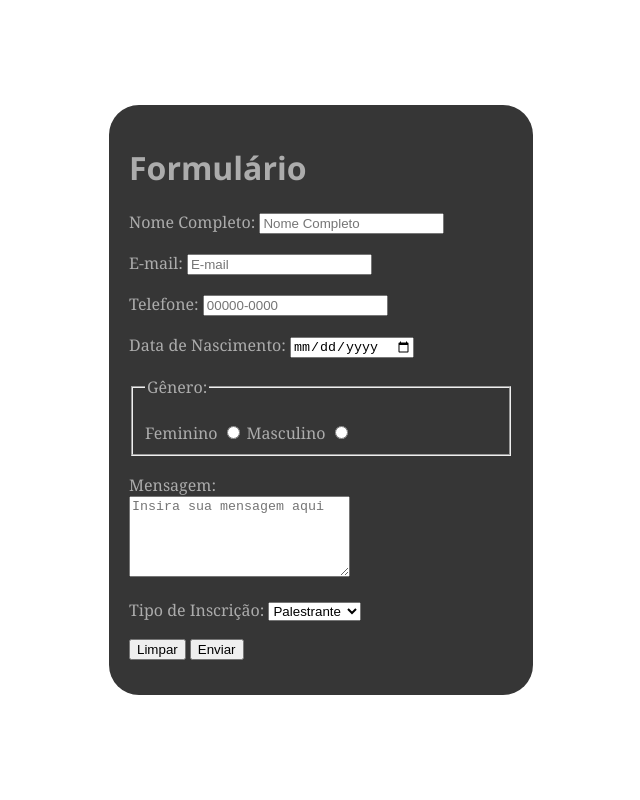
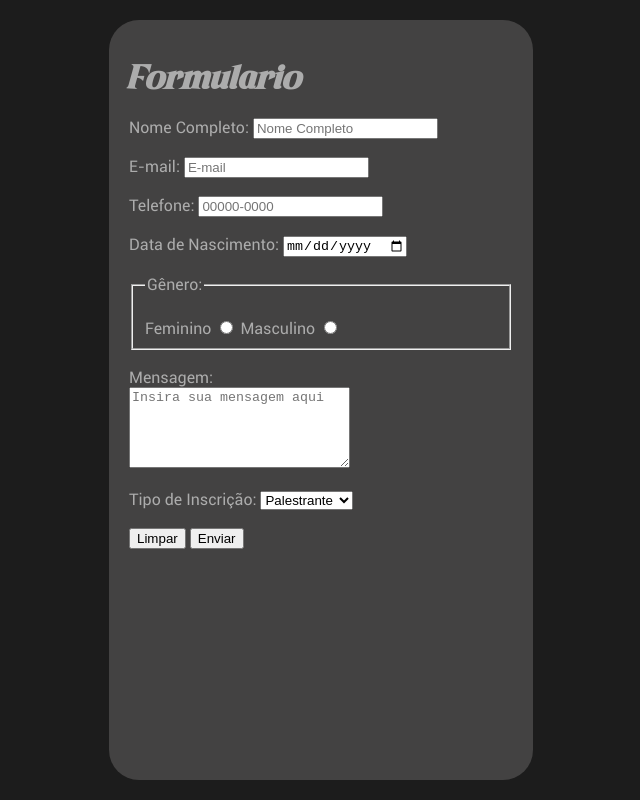
Before and after one commit to Dorettto/Dorettto.github.io, a plain HTML site: page index.html in a window 1280 px wide. Shown: the whole page, without its empty margins (319-959 px from the left). Drawn offline with Linux system fonts and the light colour scheme.

Commit message:
[style] atualização das fontes

```diff
--- /dev/null
+++ b/css/style.css
@@ -0,0 +1,38 @@
+@font-face {
+    font-family: 'moment' ;
+    src: url(../fonts/Aesthetic\ Moment\ \ Italic\ Personal\ Used.ttf);
+}
+@font-face {
+    font-family: 'roboto';
+    src: url(../fonts/Roboto-Regular.ttf);
+}
+
+body{
+    background-color: rgb(28, 28, 28);
+}
+
+#janela {
+    background-color: rgb(67, 66, 66);
+
+    position: absolute;
+    top: 50%;
+    left: 50%;
+    transform: translate(-50%, -50%);
+
+    height: 90%;
+    width: 30%;
+
+    padding: 20px;
+    border-radius: 30px;
+}
+
+h1 {
+    font-family: 'moment';
+    color: rgb(172, 172, 172);
+    letter-spacing: 1px;
+}
+
+label, legend{
+    font-family: 'roboto';
+    color: rgb(172, 172, 172);
+}
--- a/index.html
+++ b/index.html
@@ -4,12 +4,12 @@
     <meta charset="UTF-8">
     <meta name="viewport" content="width=device-width, initial-scale=1.0">
 
-    <link rel="stylesheet" href="style.css">
+    <link rel="stylesheet" href="css/style.css">
     <title>Formulário</title>
 </head>
 <body>
     <div id="janela">
-        <h1 id="titulo">Formulário</h1>
+        <h1>Formulário</h1>
             <form action="" autocomplete="on">
                 <label for="nome">Nome Completo: </label>
                 <input type="text" id="nome" placeholder="Nome Completo" autocomplete="name" required><br>
@@ -43,6 +43,7 @@
                 <br><br>
 
 
+
                 <input type="reset" value="Limpar">
                 <input type="submit" value="Enviar">
             </form>
--- a/style.css
+++ /dev/null
@@ -1,24 +0,0 @@
-#janela {
-    background-color: rgb(54, 54, 54);
-
-    position: absolute;
-    top: 50%;
-    left: 50%;
-    transform: translate(-50%, -50%);
-
-    height: 550px;
-    width: 30%;
-
-    padding: 20px;
-    border-radius: 30px;
-}
-
-#titulo {
-    font-family: 'Segoe UI', Tahoma, Geneva, Verdana, sans-serif;
-    color: rgb(172, 172, 172);
-}
-
-label, legend{
-    font-family: Cambria, Cochin, Georgia, Times, 'Times New Roman', serif;
-    color: rgb(172, 172, 172);
-}
```
Also changed, not shown: fonts/Aesthetic Moment  Italic Personal Used.ttf (added), fonts/Roboto-Regular.ttf (added).
